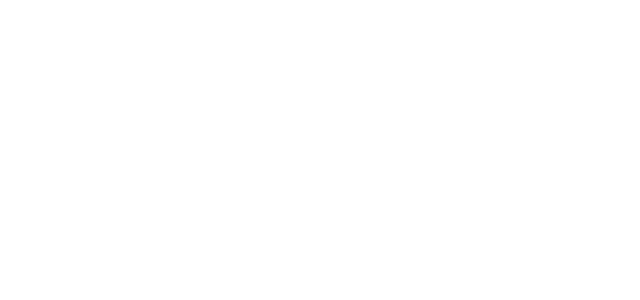
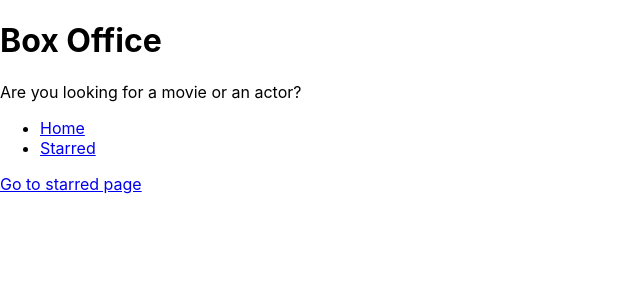
Before and after one commit to manu-saini94/box-office-app-cra, a React (Create React App) app: page / in a window 1280 px wide. Shown: the top 300 px of the page, without its empty margins (0-640 px from the left). Built offline with nearby package versions, Linux system fonts and the light colour scheme.

Commit message:
added navigation and shared pages for home and starred pages

```diff
--- a/package.json
+++ b/package.json
@@ -46,6 +46,7 @@
     ]
   },
   "devDependencies": {
+    "@babel/plugin-proposal-private-property-in-object": "^7.21.11",
     "eslint": "^8.53.0",
     "eslint-config-prettier": "^9.0.0",
     "eslint-plugin-react": "^7.33.2",
--- a/src/App.jsx
+++ b/src/App.jsx
@@ -1,12 +1,15 @@
 import { BrowserRouter, Routes, Route } from 'react-router-dom';
 import Starred from './pages/Starred';
 import Home from './pages/Home';
+import MainLayout from './components/MainLayout';
 function App() {
   return (
     <BrowserRouter>
       <Routes>
-      <Route path="/" element={<Home />} />
-        <Route path="/starred" element={<Starred />} />
+        <Route element={<MainLayout />} >
+          <Route path="/" element={<Home />} />
+          <Route path="/starred" element={<Starred />} />
+        </Route>
         <Route path="*" element={<div>Not Found</div>} />
       </Routes>
     </BrowserRouter>
--- /dev/null
+++ b/src/components/AppTitle.jsx
@@ -0,0 +1,7 @@
+export default function Apptitle(props) {
+    const {title= "Box Office",subtitle="Are you looking for a movie or an actor?"} = props;
+    return (<div>
+        <h1>{title}</h1>
+        <p>{subtitle}</p>
+    </div>)
+}
--- /dev/null
+++ b/src/components/MainLayout.jsx
@@ -0,0 +1,15 @@
+import { Outlet } from "react-router-dom"
+import Apptitle from "./AppTitle"
+import Navs from "./Navs";
+
+const MainLayout = () => {
+    return (
+      <div>
+        <Apptitle />
+        <Navs/>
+        <Outlet />
+      </div>
+    );
+}
+
+export default MainLayout;
--- /dev/null
+++ b/src/components/Navs.jsx
@@ -0,0 +1,22 @@
+import { Link } from 'react-router-dom';
+
+const LINKS = [
+  { text: 'Home', to: '/' },
+  { text: 'Starred', to: 'Starred' },
+];
+
+const Navs = () => {
+  return (
+    <div>
+      <ul>
+        {LINKS.map(item => (
+          <li key={item.to}>
+            <Link to={item.to}>{item.text}</Link>
+          </li>
+        ))}
+      </ul>
+    </div>
+  );
+};
+
+export default Navs;
--- a/src/pages/Home.jsx
+++ b/src/pages/Home.jsx
@@ -1,6 +1,6 @@
 import { Link } from "react-router-dom";
 const Home = () => {
-   <div><Link to="/starred">Go to starred page</Link></div>
+   return <div><Link to="/starred">Go to starred page</Link></div>
 
 }
 export default Home;
```
Also changed, not shown: 1 other file (tests, documents, lock files or other folders).
